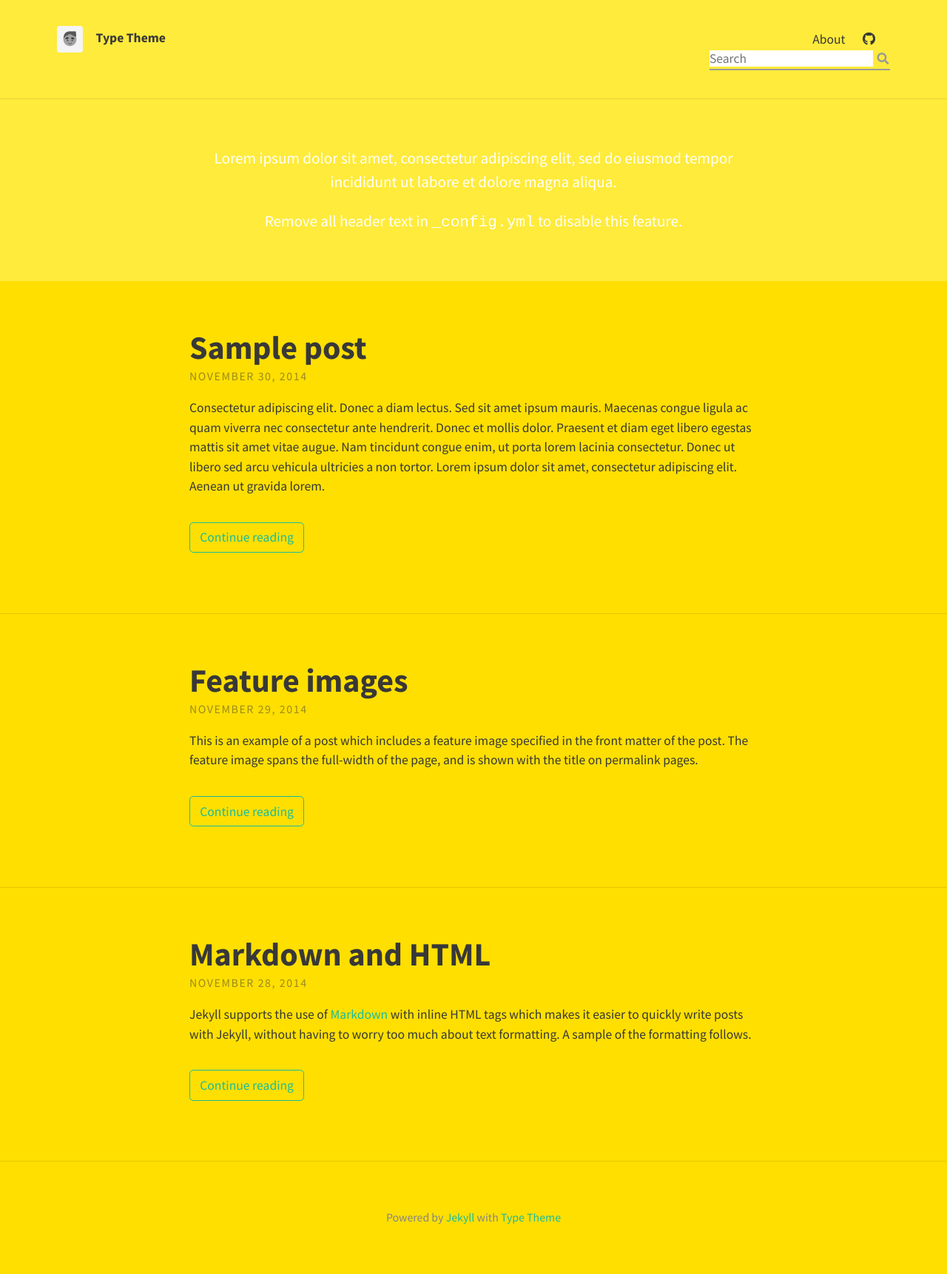
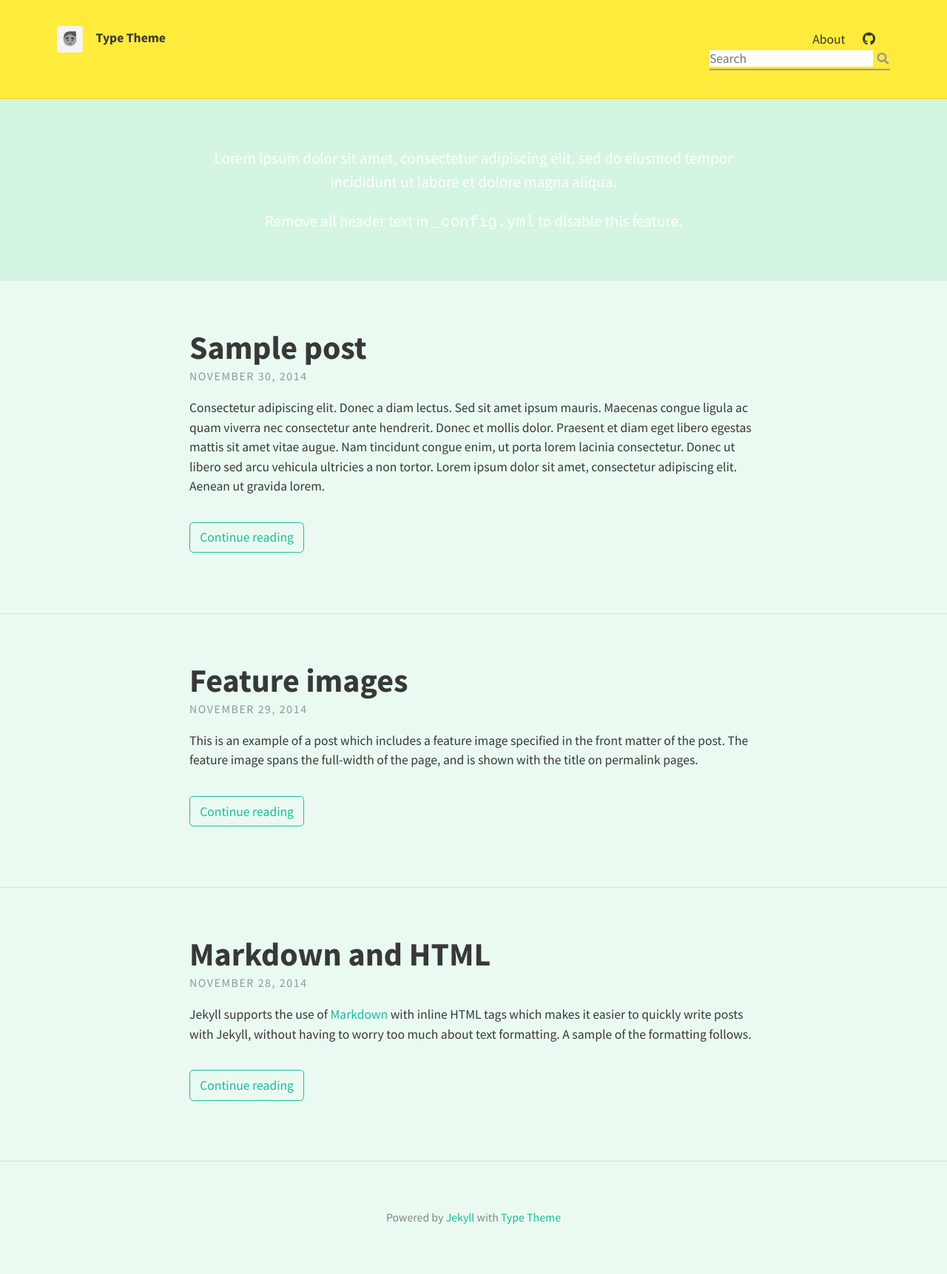
Before and after one commit to rynLu76/rynLu76.github.io, a Jekyll site: the page built from index.html, in a window 1280 px wide. Shown: the whole page at 74% size. Built offline with Jekyll 4.4.1, drawn with Linux system fonts in a browser that asks for light colours; nearby versions of some CDN libraries; the list of posts is cut into pages by our own code.

Commit message:
Update _variables.scss

```diff
--- a/_sass/base/_variables.scss
+++ b/_sass/base/_variables.scss
@@ -10,7 +10,7 @@ $padding-x-small: 3% !default;
 
 // Brand colours
 $brand-color: #FFEB3B;
-$background-color: #ffdf00;
+$background-color: #EAFAF1;
 $border-color: rgba(0, 0, 0, 0.1) !default; // rgba recommended if using feature images
 
 // Typography colours
@@ -32,6 +32,6 @@ $feature-image-text-color: #fff !default;
 $feature-image-size: cover !default; // options include "cover", "contain", "auto"
 
 // Header description box
-$header-desc-background-color: #FFEB3B !default;
+$header-desc-background-color: #D5F5E3 !default;
 $header-desc-text-color: #FFF !default;
 $header-desc-link-color: #02453D !default;
```
